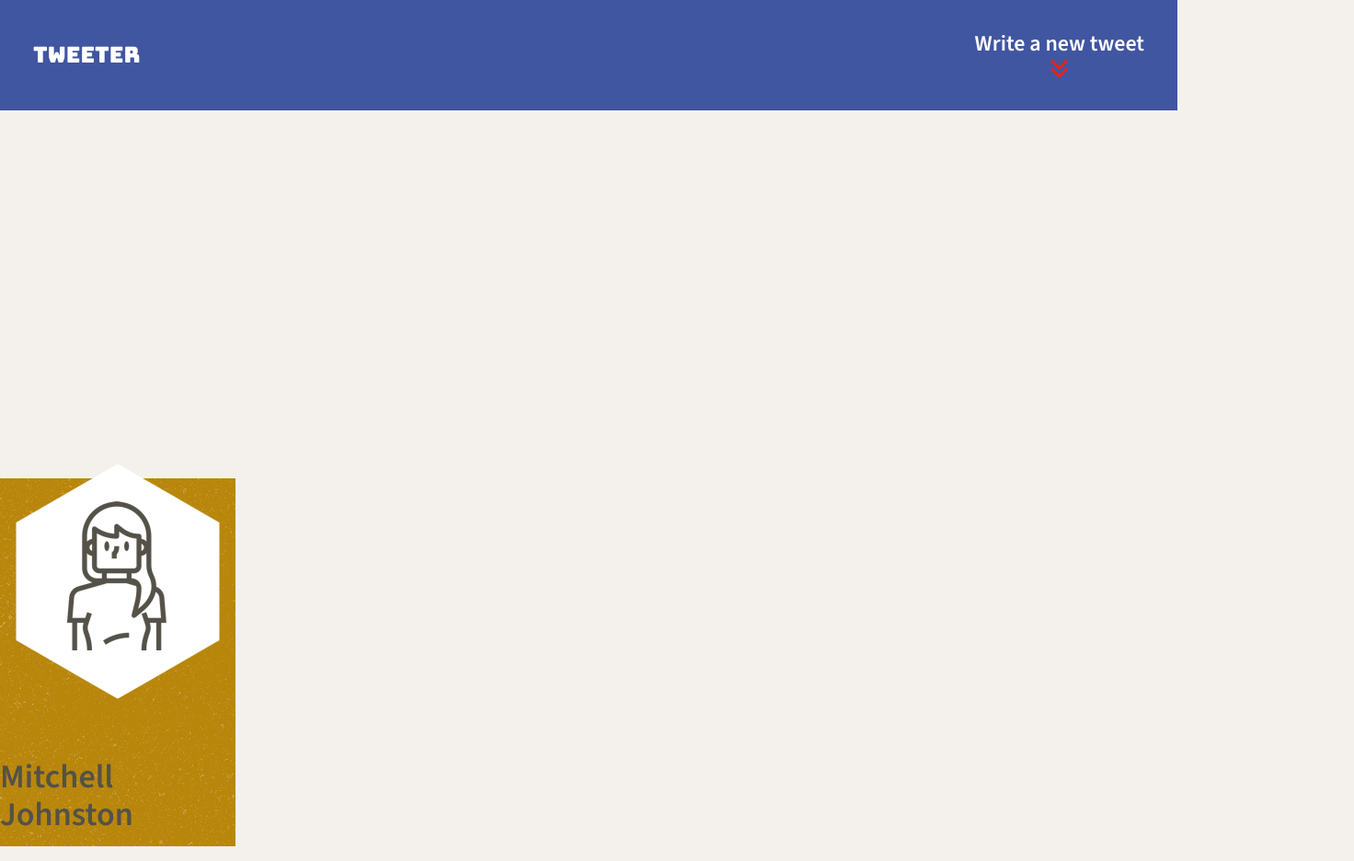
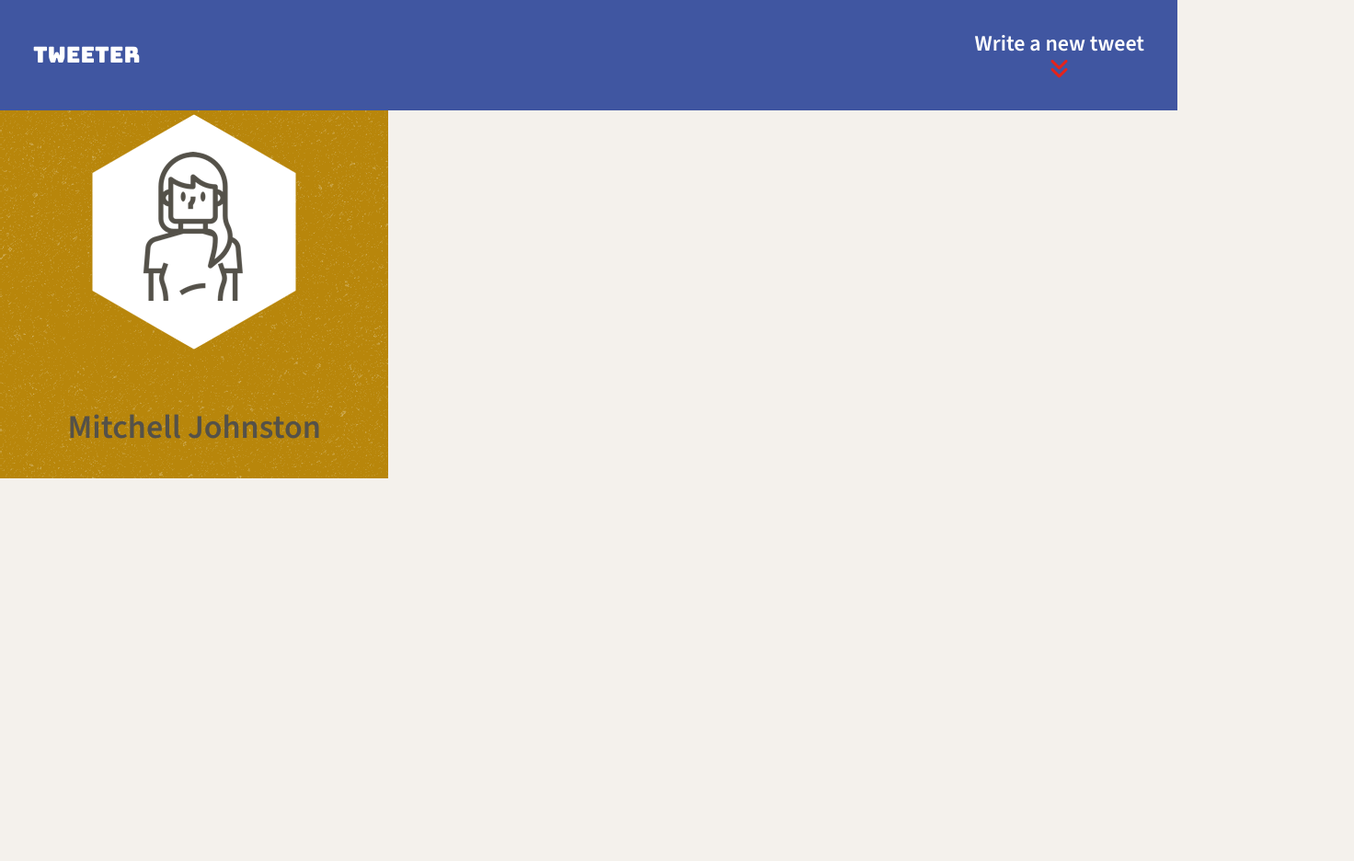
Before and after one commit to mxtchjohnston/tweeter-app, a website: page public/index.html in a window 1280 px wide. Shown: the whole page at 92% size, 1472 px wide, since content can reach past the window. After the commit the page ends 800 px from the top, so only its background shows below. Drawn offline with nearby package versions, Linux system fonts and the light colour scheme; no server answers.

Commit message:
several improvements

```diff
--- a/public/index.html
+++ b/public/index.html
@@ -28,7 +28,9 @@
 
   <!-- External JS -->
   <script src="https://ajax.googleapis.com/ajax/libs/jquery/3.4.1/jquery.min.js"></script>
-  <script src="https://cdnjs.cloudflare.com/ajax/libs/timeago.js/4.0.2/timeago.min.js" integrity="sha512-SVDh1zH5N9ChofSlNAK43lcNS7lWze6DTVx1JCXH1Tmno+0/1jMpdbR8YDgDUfcUrPp1xyE53G42GFrcM0CMVg==" crossorigin="anonymous" referrerpolicy="no-referrer"></script>
+  <script src="https://cdnjs.cloudflare.com/ajax/libs/timeago.js/4.0.2/timeago.min.js"
+    integrity="sha512-SVDh1zH5N9ChofSlNAK43lcNS7lWze6DTVx1JCXH1Tmno+0/1jMpdbR8YDgDUfcUrPp1xyE53G42GFrcM0CMVg=="
+    crossorigin="anonymous" referrerpolicy="no-referrer"></script>
   <!-- App JS -->
   <script type="text/javascript" src="/scripts/client.js"></script>
   <script type="text/javascript" src="/scripts/composer-char-counter.js"></script>
@@ -43,7 +45,7 @@
       <i class="fa-solid fa-angles-down fa-bounce" style="color: #e5231b;"></i>
     </span>
   </nav>
-
+  <div class="port">
     <header>
       <div>
         <img src="/images/profile-hex.png" />
@@ -74,7 +76,7 @@
       <div id="tweet-container">
 
       </div>
-
+  </div>
   </main>
 </body>
 
--- a/public/styles/header.css
+++ b/public/styles/header.css
@@ -9,3 +9,10 @@ header {
   background-color: darkgoldenrod;
   background-image: url('../images/asphalt-light.png')
 }
+
+@media only screen and (min-width: 768px) {
+  header {
+    width: 33%;
+    margin-top: 0;
+  }
+}
--- a/public/styles/layout.css
+++ b/public/styles/layout.css
@@ -44,11 +44,10 @@ body {
  }
 
  @media only screen and (min-width: 768px) {
-  body {
+  div.port {
     display: flex;
     flex-direction: row;
-    margin-top: 400px;
+    margin-top: 15vh;
+    justify-content: space-between;
   }
-
-
  }
--- a/public/styles/tweet.css
+++ b/public/styles/tweet.css
@@ -1,5 +1,5 @@
 #tweet-container {
-  width: 90vw;
+  width: 100%;
   display: flex;
   flex-direction: column-reverse;
   justify-content: center;
@@ -68,3 +68,9 @@ article.tweet p {
   overflow-wrap: break-word;
   hyphens: manual;
 }
+
+@media only screen and (min-width: 768px) {
+  article.tweet {
+    margin-top: 0;
+  }
+}
```
Lines whose indentation alone changed are shown as unchanged.
